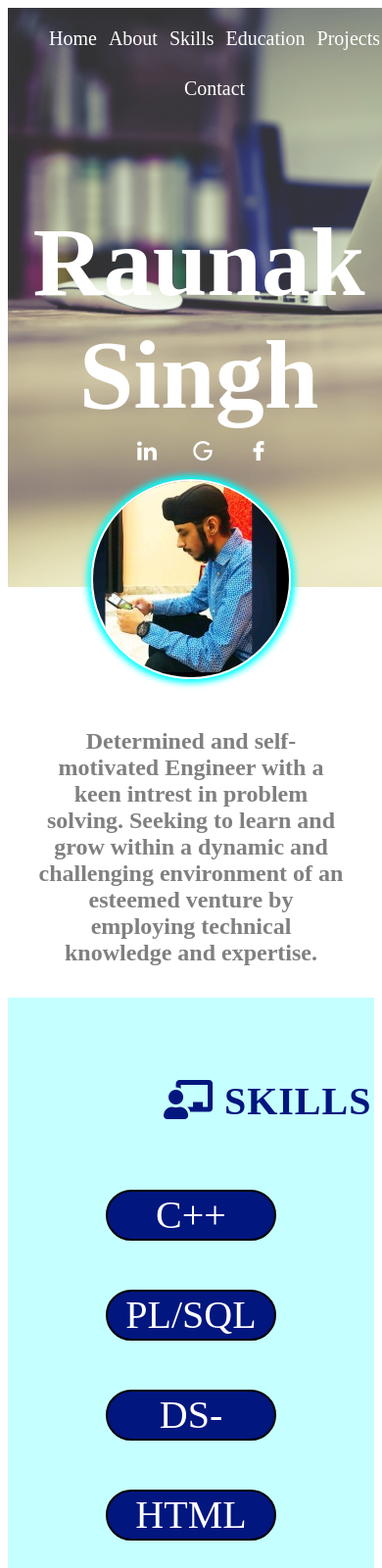
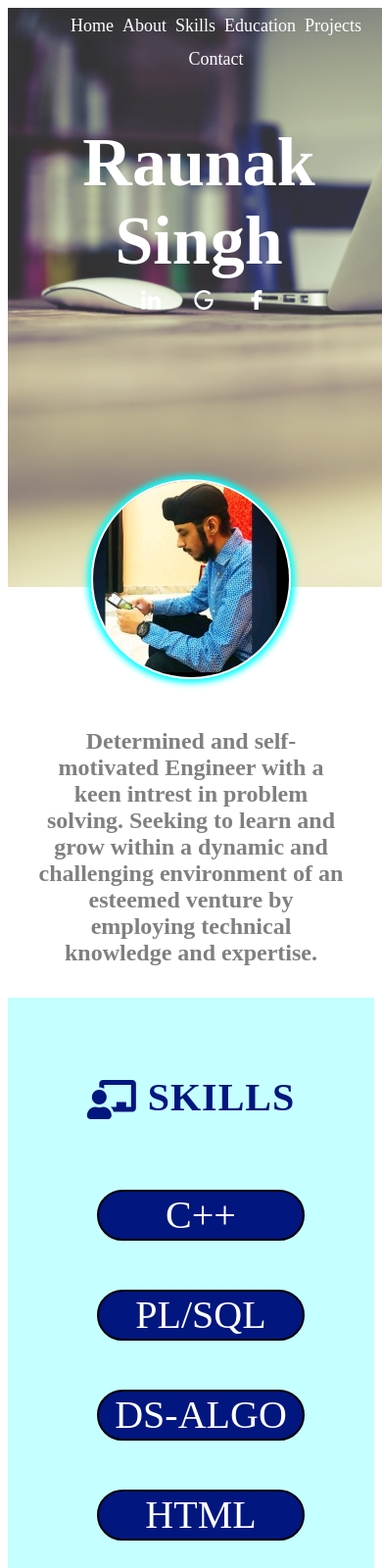
Before and after one commit to sraunak060/profile, a plain HTML site: page index.html in a window 390 px wide. Shown: the top 1600 px of the page at 98% size. Drawn offline with Linux system fonts and the light colour scheme.

Commit message:
Update profile.css

```diff
--- a/profile.css
+++ b/profile.css
@@ -15,6 +15,7 @@
 
 .horizontal-list{
 	list-style: none;
+
 
 }
 .horizontal-list li{
@@ -81,15 +82,32 @@ h1{
 	letter-spacing: 1px;
 	font-size: 40px;
 	color: #02167F;
-	margin-left: 42.5%;
-	width:50px;
-	display: inline;
+	text-align: center;
+	margin: auto;
+	width:auto;
+
 }
+#skill-heading {
+	position: relative;
+	bottom: 0.3rem;
+}
+#contact span
+{
+	color:white;
+}
+.section-heading span {
+	font-size: 40px;
+color: #02167F;
+}
+
 .section-icon{
 	margin-top: 10vh;
 }
 
-
+/*#sec{
+	margin:auto;
+	text-align: center;
+}*/
 /* skill section */
 #skills{
 	margin-top: 2rem;
@@ -196,14 +214,15 @@ margin-bottom: 3rem;
 
 .contact-display{
 	margin: auto;
-height:70vh;
+height:65vh;
 width: 100vw;
 display: flex;
 flex-direction: row;
 flex-wrap: wrap;
 justify-content: space-around;
-position: relative;
-top: 10vh;
+/*position: relative;
+top: 10vh;*/
+margin-top: 5%;
 padding-bottom: 2rem;
 }
 
@@ -345,7 +364,44 @@ box-shadow:0px 0px 6px 5px cyan;
 }
 .education-box{
 	left: 12% !important;
-	width: 30vw;
+	width: auto;
 }
+.skills-display{
+        width: 100%;
+    height: auto;
+    display: flex;
+    flex-wrap: wrap;
+    justify-content: space-evenly;
+    padding: 10px;
+    margin: 2rem auto 1rem;
+}
+.mycon{
+	width:40vw;
+	font-size: 15px;
+	height: 30vh;
+	color: white;
+	text-align: left;
+	margin: 10px;
 
 }
+.mycon p{
+	font-size:15px;
+}
+h1{
+	color: white;
+	font-size: 70px;
+	margin-top:50px;
+	margin-bottom: 0px;
+}
+.horizontal-list li a{
+	color:white;
+	text-decoration: none;
+	font-size: 18px;
+	transition: color 0.5s, border-bottom 4s;
+}
+.horizontal-list li{
+	display: inline-block;
+	margin: 8px 5px 5px 0px;
+
+}
+}
```
